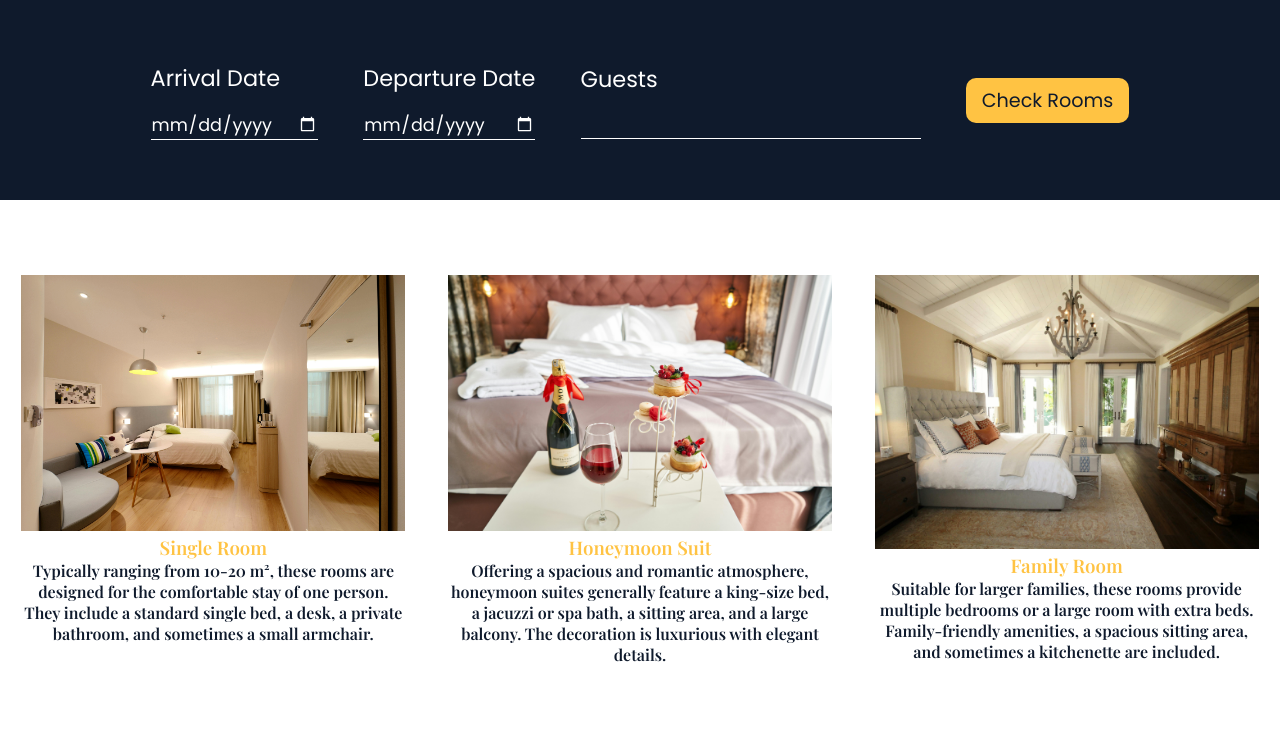
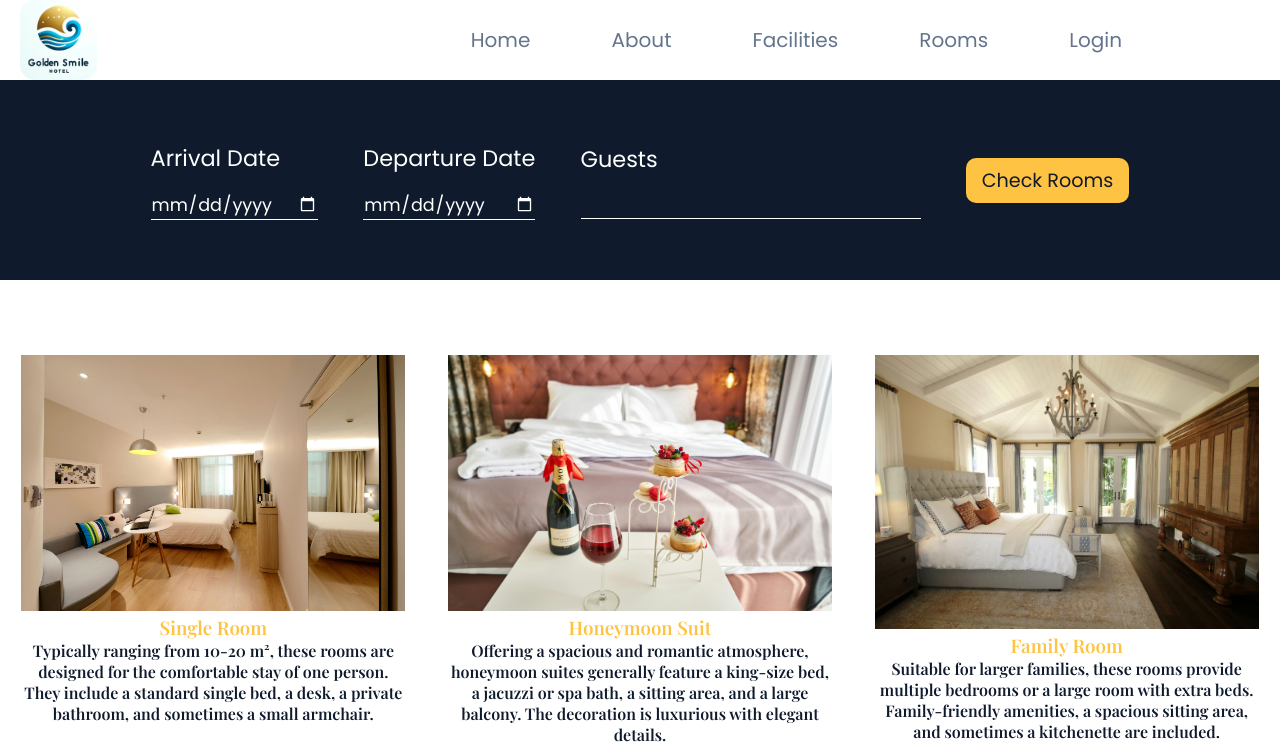
Before and after one commit to BeyzaBolattekin/hotel-reservation-website, a PHP site: page /pages/rooms.html in a window 1280 px wide. Shown: the top 744 px of the page. Before the commit the page ends 662 px from the top, so only its background shows below. Run offline with PHP 8.4, Linux system fonts and the light colour scheme.

Commit message:
navbar added to all pages

```diff
--- a/pages/rooms.html
+++ b/pages/rooms.html
@@ -7,6 +7,16 @@
     <link rel="stylesheet" href="/styles/rooms.css" />
   </head>
   <body>
+    <nav class="navbar">
+      <img src="/images/logo.jpg" alt="logo" id="logo" />
+      <ul class="nav-items">
+        <li><a href="/pages/home.html">Home</a></li>
+        <li><a href="/pages/about.html">About</a></li>
+        <li><a href="/pages/features.html">Facilities</a></li>
+        <li><a href="/pages/rooms.html">Rooms</a></li>
+        <li><a href="/pages/login.html">Login</a></li>
+      </ul>
+    </nav>
     <div class="formContainer">
       <form class="roomForm">
         <div class="arrivalDiv inputDiv">
--- a/style.css
+++ b/style.css
@@ -75,6 +75,7 @@ body {
 
 .navbar img {
   height: 80px;
+  width: 80px;
 }
 
 .home-text-container {
--- a/styles/rooms.css
+++ b/styles/rooms.css
@@ -36,6 +36,44 @@ input {
 
 ::-webkit-calendar-picker-indicator {
   filter: invert(1);
+}
+
+a {
+  text-decoration: none;
+  color: var(--text-light);
+  font-size: 20px;
+  font-family: var(--header-font);
+}
+
+li {
+  list-style: none;
+}
+
+.navbar {
+  background-color: #fff;
+  height: 80px;
+  width: 90%;
+  display: flex;
+  justify-content: space-between;
+  border-radius: 15px;
+  padding: 0 20px;
+}
+
+.nav-items {
+  display: flex;
+  align-items: center;
+  justify-content: right;
+  gap: 8%;
+  padding: 10px;
+  height: 100%;
+  width: 100%;
+  flex-wrap: wrap;
+}
+
+.navbar img {
+  height: 80px;
+  width: 80px;
+  border-radius: 15px;
 }
 
 .formContainer {
```
Also changed, not shown: pages/about.html (+10 -0 lines), pages/features.html (+16 -4 lines), styles/about.css (+46 -3 lines), styles/features.css (+46 -1 lines).
